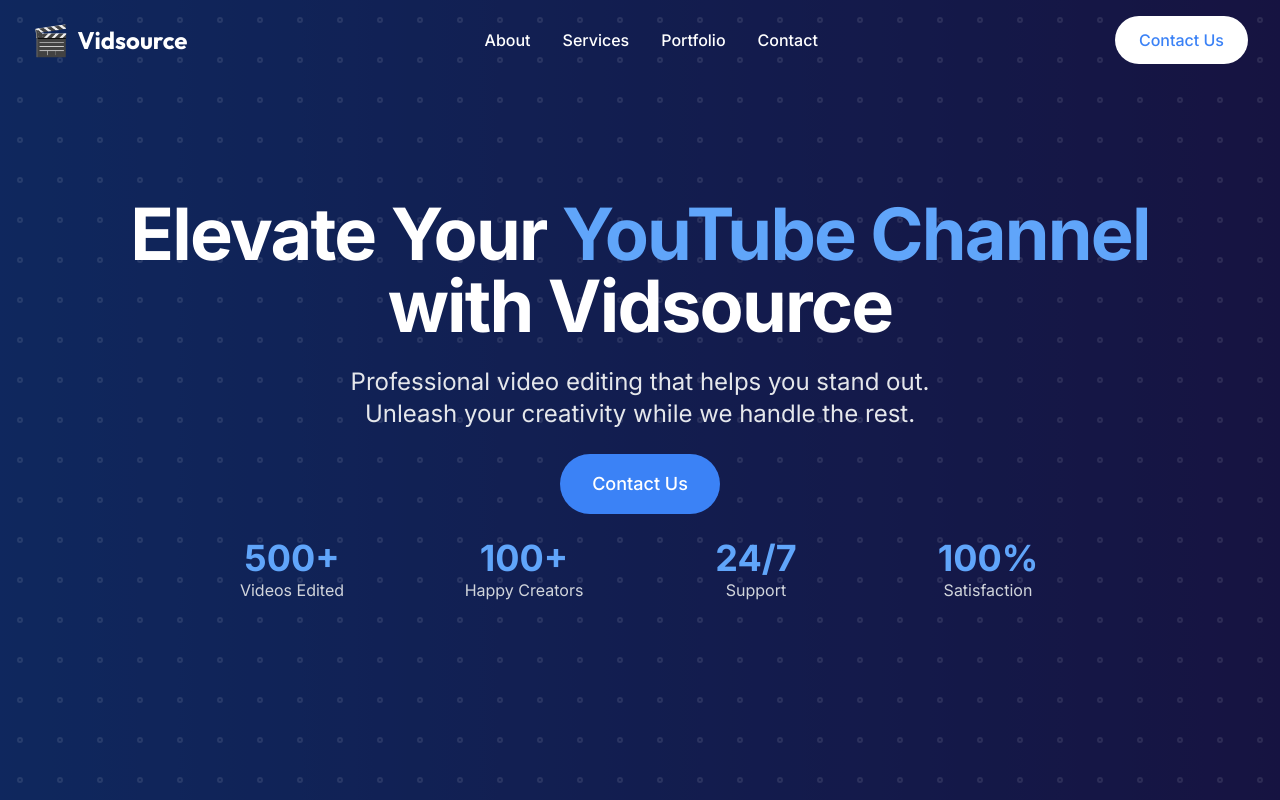
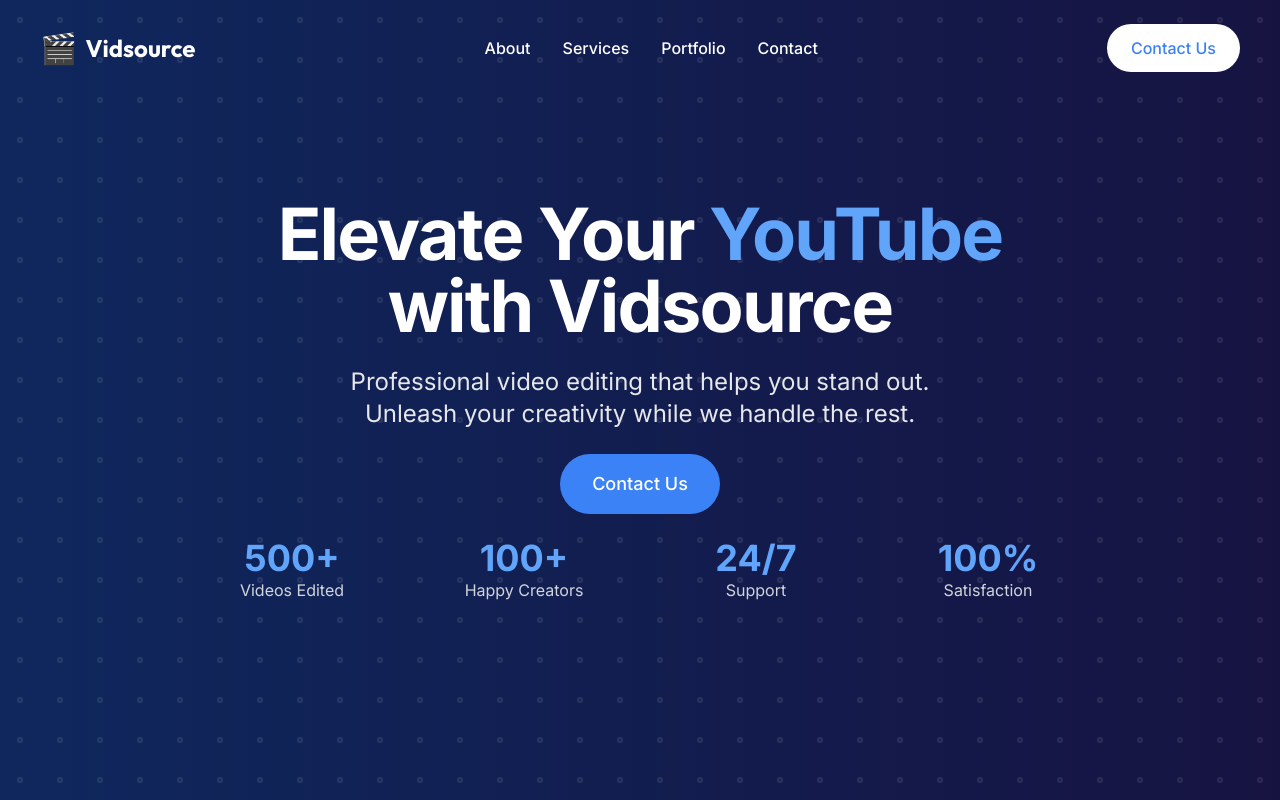
Before and after one commit to csshimanshu/Video-Sourcing-Agency, a Next.js app: page / in a window 1280 px wide. Shown: the top 800 px of the page. Built offline with nearby package versions, Linux system fonts and the light colour scheme.

Commit message:
Update header to modern floating design with rounded borders

```diff
--- a/app/components/layout/Header.tsx
+++ b/app/components/layout/Header.tsx
@@ -39,10 +39,12 @@
   }, []);
 
   return (
-    <header className={`fixed w-full z-50 transition-all duration-300 ${
-      isScrolled ? 'bg-white/95 backdrop-blur-sm shadow-lg py-2' : 'bg-transparent py-4'
+    <header className={`fixed w-full z-50 transition-all duration-300 px-4 ${
+      isScrolled ? 'top-4' : 'top-0'
     }`}>
-      <div className="container">
+      <div className={`container mx-auto transition-all duration-300 ${
+        isScrolled ? 'bg-white/90 backdrop-blur-md shadow-lg rounded-2xl py-4 px-6' : 'bg-transparent py-6 px-6'
+      }`}>
         <div className="flex justify-between items-center">
           <Link href="/" className="flex items-center space-x-2">
             <span className="text-3xl">🎬</span>
@@ -104,9 +106,9 @@
         </div>
 
         {/* Mobile Menu */}
-        <div className={`md:hidden transition-all duration-300 ease-in-out ${
+        <div className={`md:hidden transition-all duration-300 ease-in-out mt-4 ${
           isMobileMenuOpen ? 'max-h-96 opacity-100' : 'max-h-0 opacity-0'
-        } overflow-hidden`}>
+        } overflow-hidden ${isScrolled ? 'bg-white/90 backdrop-blur-md shadow-lg rounded-xl p-4' : 'bg-transparent'}`}>
           <nav className="py-4 flex flex-col space-y-4">
             {navItems.map((item) => (
               <Link
--- a/app/components/sections/HeroSection.tsx
+++ b/app/components/sections/HeroSection.tsx
@@ -23,7 +23,7 @@
       <div className={`container mx-auto px-4 z-10 text-center transform transition-all duration-1000 ${isVisible ? 'translate-y-0 opacity-100' : 'translate-y-10 opacity-0'}`}>
         <div className="space-y-6">
           <h1 className="text-5xl md:text-7xl font-bold text-white mb-6 leading-tight">
-            Elevate Your <span className="text-blue-400">YouTube Channel</span><br />
+            Elevate Your <span className="text-blue-400">YouTube</span><br />
             with Vidsource
           </h1>
           <p className="text-xl md:text-2xl text-gray-200 mb-8 max-w-3xl mx-auto">
```
